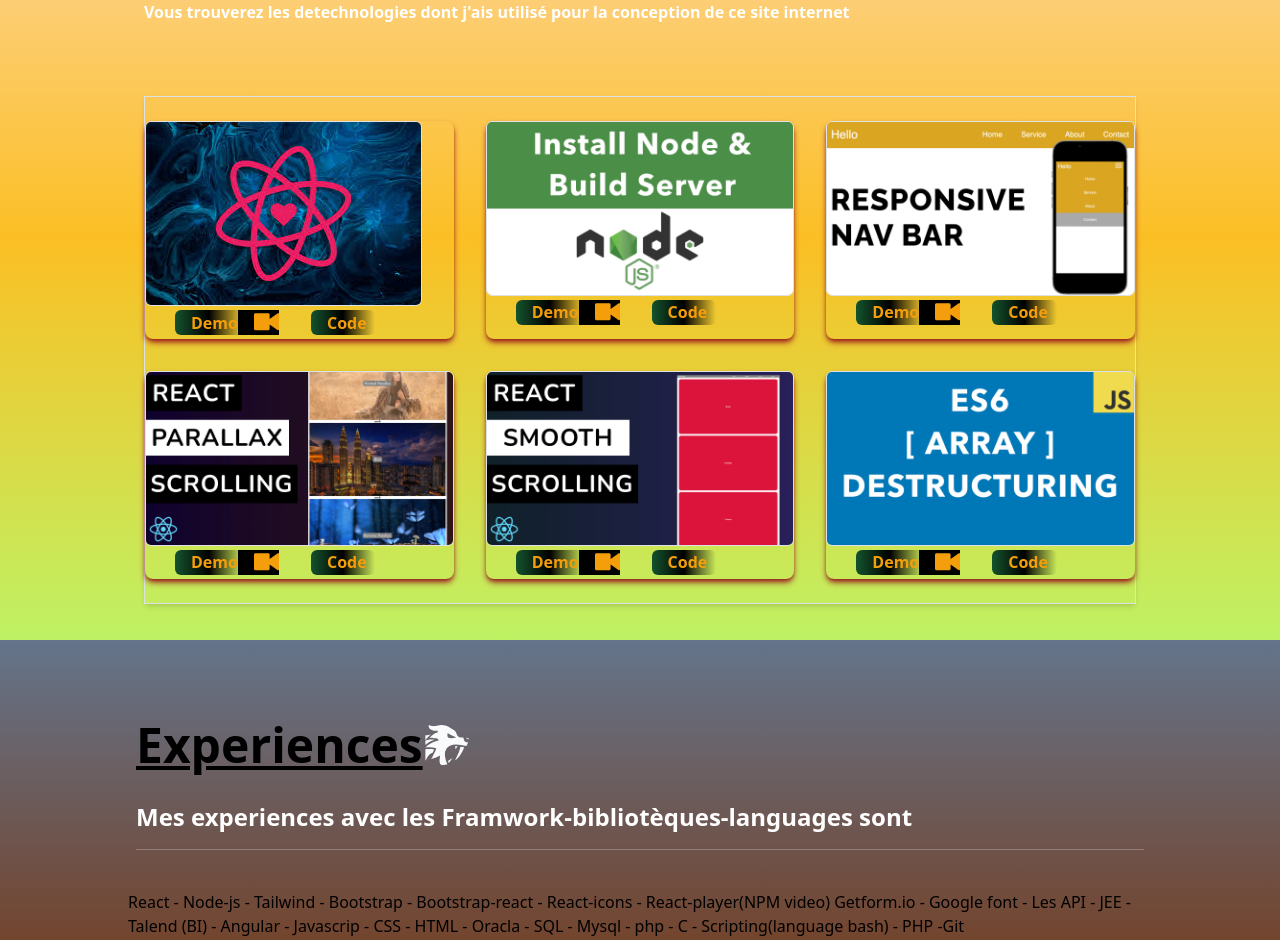
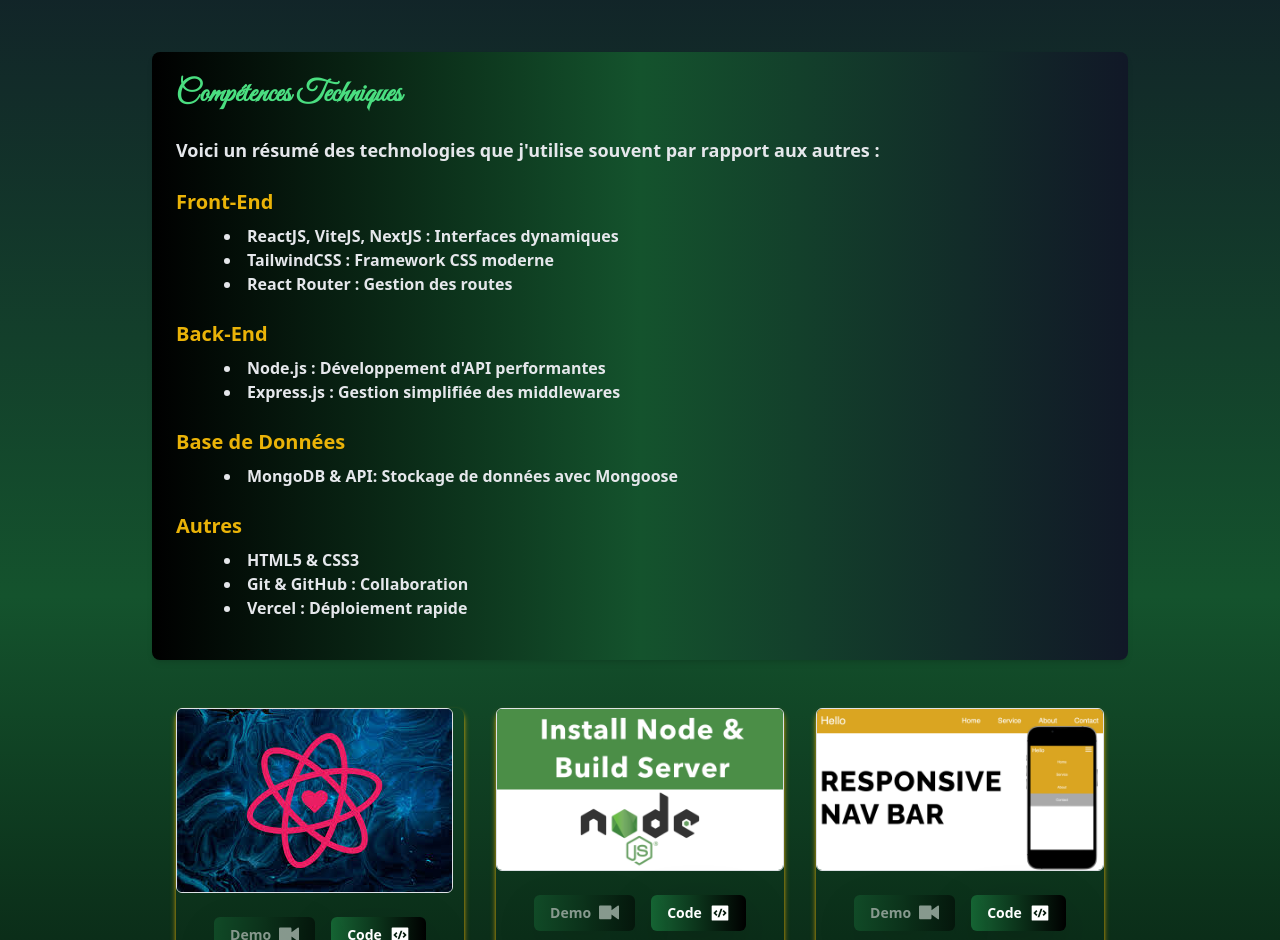
Before and after one commit to alphaousman7/AOD-Details, a React (Create React App) app: page / in a window 1280 px wide. Shown: the part 1860-2800 px from the top of the page. Built offline with nearby package versions, Linux system fonts and the light colour scheme.

Commit message:
Pour les folios

```diff
--- a/src/components/Home.jsx
+++ b/src/components/Home.jsx
@@ -37,7 +37,7 @@
 
           <div>
             <Link
-              to="works"
+              to="about"
               smooth
               duration={500}
               className="flex animate-pulse items-center w-fit px-6 py-3 bg-gradient-to-r from-white via-green-500 to-green-900 text-white text-base sm:text-lg font-bold rounded-md shadow-lg hover:scale-105 transition-transform duration-300 cursor-pointer"
--- a/src/components/Portfolio.jsx
+++ b/src/components/Portfolio.jsx
@@ -1,75 +1,128 @@
-import React from 'react'
+
+import React, { useEffect } from "react";
+import AOS from "aos";
+import "aos/dist/aos.css"; // Import des styles d'AOS
 import arrayDestruct from "../assets/portfolio/arrayDestruct.jpg";
 import installNode from "../assets/portfolio/installNode.jpg";
 import navbar from "../assets/portfolio/navbar.jpg";
 import reactParallax from "../assets/portfolio/reactParallax.jpg";
 import reactSmooth from "../assets/portfolio/reactSmooth.jpg";
 import images from "../assets/portfolio/images.jpg";
-import {GoDeviceCameraVideo} from "react-icons/go"
-import {RiCodeBoxFill} from "react-icons/ri"
-import {GiAnimalHide, GiPianist} from "react-icons/gi"
-import { Link } from 'react-scroll';
-
-
+import { GoDeviceCameraVideo } from "react-icons/go";
+import { RiCodeBoxFill } from "react-icons/ri";
+import { GiAnimalHide, GiPianist } from "react-icons/gi";
+import { Link } from "react-scroll";
 
 export default function Portfolio() {
-const portfolios=[//le tableau d'image donc ce qu'on va boucler dans
-    {
-        id:1,
-        src:images
-        },
+  useEffect(() => {
+    AOS.init({ duration: 1000 });
+  }, []);
 
-    {
-        id:2,
-        src:installNode
-        },
-    {
-        id:3,
-        src:navbar
-        },
-    {
-        id:4,
-        src:reactParallax
-        },
-     {
-    id:5,
-    src: reactSmooth
-    },
-    {
-    id:6,
-    src:arrayDestruct
-    },
-]
+  const portfolios = [
+    { id: 1, src: images },
+    { id: 2, src: installNode },
+    { id: 3, src: navbar },
+    { id: 4, src: reactParallax },
+    { id: 5, src: reactSmooth },
+    { id: 6, src: arrayDestruct },
+  ];
 
-  return (<div name='works' className=' bg-gradient-to-b via-amber-400 from-orange-200 to-lime-300 font-bold md:h-screen '>
-            <div className='m-2 max-w-screen-lg  p-3 mx-auto flex flex-col justify-center w-full h-full'>
-                <div className='pb-2'>
-                    <p className=' flex text-2xl font-bold from-orange-900  '><GiAnimalHide className='mx-1 '/> <GiPianist size={60}/></p>
-                    <p className='py-5'>Vous trouverez les detechnologies dont j'ais utilisé pour la conception de ce site internet </p>
+  return (
+    <div
+      name="works"
+      className="bg-gradient-to-b from-gray-900 via-green-900 to-black font-bold"
+    >
+      <div className="max-w-screen-lg mx-auto p-6 flex flex-col justify-center w-full h-full">
+        {/* Header */}
+        <div className="pb-4 text-center">
+          <p className="flex justify-center mt text-4xl font-bold text-green-900 mb-2">
+           { /*<GiAnimalHide className="mx-2" />*/}
+            <GiPianist size={60} />
+          </p>
+          <h1 className="text-4xl mb-6 sm:text-5xl font-extrabold text-green-900 text-center">
+           Technologies souvent utilisées
+          </h1>
         </div>
 
-    <div className='py-4 shadow-md grid sm:grid-cols-2 md:grid-cols-3 gap-8 px-12 border sm:px-0'>
-                {
-                portfolios.map(({id,src}) =>(
+        {/* Présentation des technologies */}
+        <div
+          className=  " mb-3 text-gray-200 bg-gradient-to-l mt-8 via-green-90 to-black rounded-lg p-6 shadow-md"
+          data-aos="fade-right"
+        >
+          <h2 className="text-3xl font-signature font-bold mb-4 text-green-400">
+            Compétences Techniques
+          </h2>
+          <p className="text-lg mb-4">
+            Voici un résumé des technologies que j'utilise souvent par rapport aux autres :
+          </p>
+          <div className="space-y-6">
+            <div>
+              <h3 className="text-xl font-bold text-yellow-500">Front-End</h3>
+              <ul className="list-disc list-inside ml-4">
+                <li>ReactJS, ViteJS, NextJS : Interfaces dynamiques</li>
+                <li>TailwindCSS : Framework CSS moderne</li>
+                <li>React Router : Gestion des routes</li>
+              </ul>
+            </div>
+            <div>
+              <h3 className="text-xl font-bold text-yellow-500">Back-End</h3>
+              <ul className="list-disc list-inside ml-4">
+                <li>Node.js : Développement d'API performantes</li>
+                <li>Express.js : Gestion simplifiée des middlewares</li>
+              </ul>
+            </div>
+            <div>
+              <h3 className="text-xl font-bold text-yellow-500">Base de Données</h3>
+              <ul className="list-disc list-inside ml-4">
+                <li>MongoDB & API: Stockage de données avec Mongoose</li>
+              </ul>
+            </div>
+            <div>
+              <h3 className="text-xl font-bold text-yellow-500">Autres</h3>
+              <ul className="list-disc list-inside ml-4">
+                <li>HTML5 & CSS3</li>
+                <li>Git & GitHub : Collaboration</li>
+                <li>Vercel : Déploiement rapide</li>
+              </ul>
+            </div>
+          </div>
+        </div>
 
-                        <div className='shadow-md shadow-red-800 rounded-lg  '>
-                            <img src={src} alt=''
-                             className='rounded-md duration-300 border hover:scale-105'/>
-
-                            <div className='text-amber-500  flex items-center justify-center'>
-                            <Link to='video' smooth duration={500} >
-                            <button className=' w-1/2 px-3 m-2 duration-200 hover:scale-105
-                                md text-1xl via-black  font-bold  my-1 flex items-center rounded-md bg-gradient-to-r from-green-900 cursor-pointer'  >Demo<span className='hover:rotate-90 duration-300 bg-black fp'><GoDeviceCameraVideo size={25} className=' ml-4'/></span></button>
+        {/* Portfolio Grid */}
+        <div className="mt-8 mb-32 grid gap-8 sm:grid-cols-2 md:grid-cols-3 px-4">
+          {portfolios.map(({ id, src }) => (
+            <div
+              key={id}
+              className="shadow-md shadow-yellow-500 rounded-lg"
+              data-aos="fade-up"
+            >
+              <img
+                src={src}
+                alt={`Portfolio item ${id}`}
+                className="rounded-md duration-300 border hover:scale-105"
+              />
+              <div className="flex items-center justify-center mt-4 space-x-4">
+                <Link to="video" smooth duration={500}>
+                  <button className=" animate-pulse w-full px-3 py-2 duration-200 hover:scale-105 text-sm font-bold rounded-md bg-gradient-to-r from-green-800 to-black text-white flex items-center justify-center shadow-lg">
+                    Demo
+                    <GoDeviceCameraVideo
+                      size={20}
+                      className="ml-2 hover:rotate-90 duration-300"
+                    />
+                  </button>
                 </Link>
-                           <Link to='source' smooth duration={500}>
-                                <button className='text-amber-500  w-1/2 px-3 m-2 duration-200 hover:scale-105
-                                md text-1xl  via-black  font-bold  my-1 flex items-center rounded-md bg-gradient-to-r from-green-900 cursor-pointer'  >Code<RiCodeBoxFill size={25} className='hover:rotate-90 duration-300 ml-4 bg-black fp '/></button>
+                <Link to="source" smooth duration={500}>
+                  <button className="w-full px-3 py-2 duration-200 hover:scale-105 text-sm font-bold rounded-md bg-gradient-to-r from-green-800 to-black text-white flex items-center justify-center shadow-lg">
+                    Code
+                    <RiCodeBoxFill
+                      size={20}
+                      className="ml-2 hover:rotate-90 duration-300"
+                    />
+                  </button>
                 </Link>
               </div>
             </div>
-
-                ))
-                }
+          ))}
         </div>
       </div>
     </div>
--- a/src/components/SocialLinks.jsx
+++ b/src/components/SocialLinks.jsx
@@ -2,6 +2,7 @@
 import { FaGithubSquare, FaLinkedin, FaPersonBooth } from "react-icons/fa";
 import { MdContactMail } from "react-icons/md";
 import { AiOutlineWhatsApp } from "react-icons/ai";
+import { Link } from "react-scroll";
 
 export default function SocialLinks() {
   //pour les quatitre lien gauche
@@ -13,6 +14,8 @@
         <>
           LinkedIn
           <FaLinkedin size={30} />
+
+
         </>
       ), //on met le lien ou il sera diriger sil clic sur le loglinkdin apre on copie colle 4 fois pour nos besoins
       href: "https://www.linkedin.com/in/alphaousmane-diallo-5ab82b262",
@@ -27,7 +30,7 @@
           <FaGithubSquare size={30} />
         </>
       ), //on met le lien ou il sera diriger sil clic sur le loglinkdin apre on copie colle 4 fois pour nos besoins
-      href: "https://github.com/alphaousman7",
+      href: "https://github.com/TIPIAIM/sur-moi",
     },
     {
       //child es la proprio enfant qui sera un jsx il ya plusieur maniere
@@ -80,9 +83,10 @@
           >
            <a
   href={href}
-              className="flex justify-between items-center  w-full text-green-900 font-bold"
+  className="flex justify-between items-center w-full text-green-900 font-bold hover:text-gray-900 hover:underline transition-all duration-200"
   download={download}
   target="_blank"
+  rel="noopener noreferrer"
 >
   {child}
 </a>
```
Also changed, not shown: 1 other file (tests, documents, lock files or other folders). Lines whose indentation alone changed are shown as unchanged.
